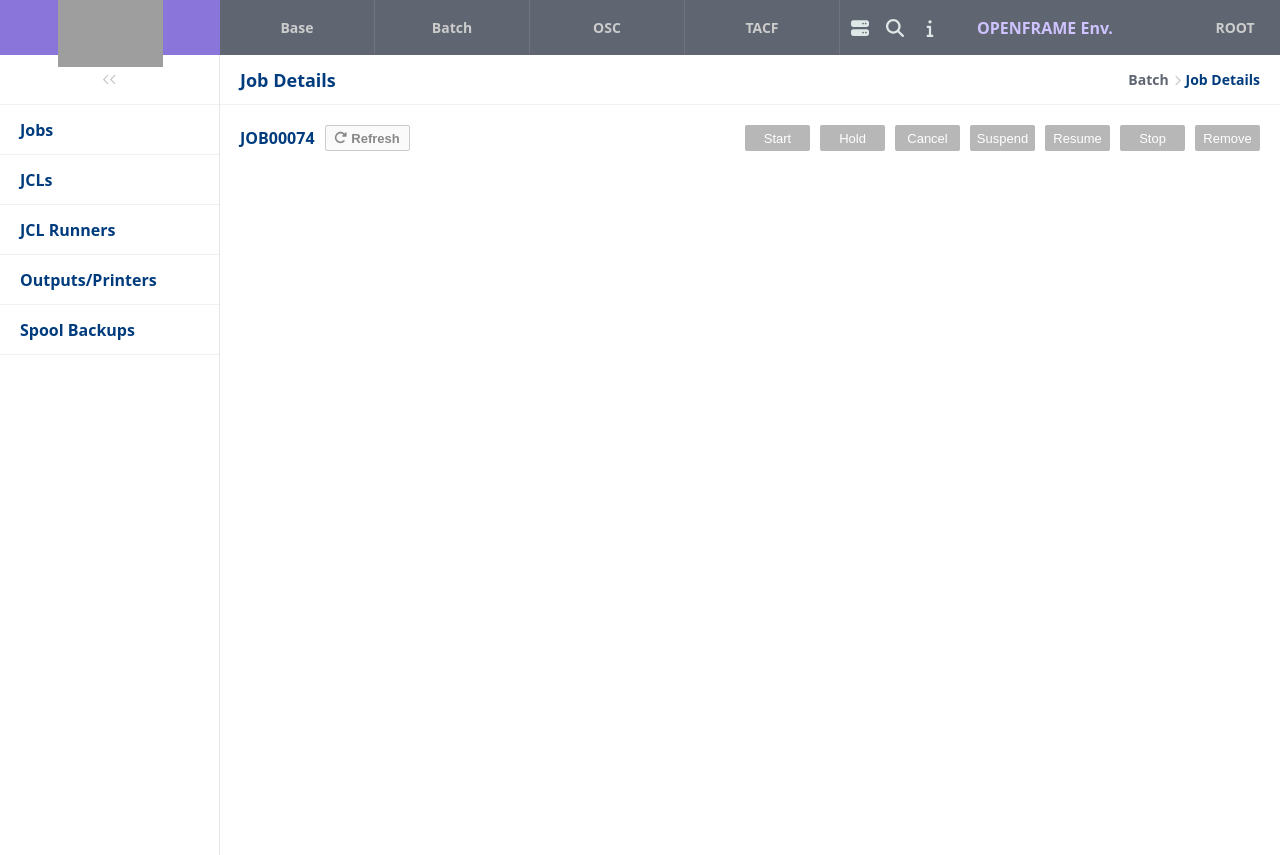
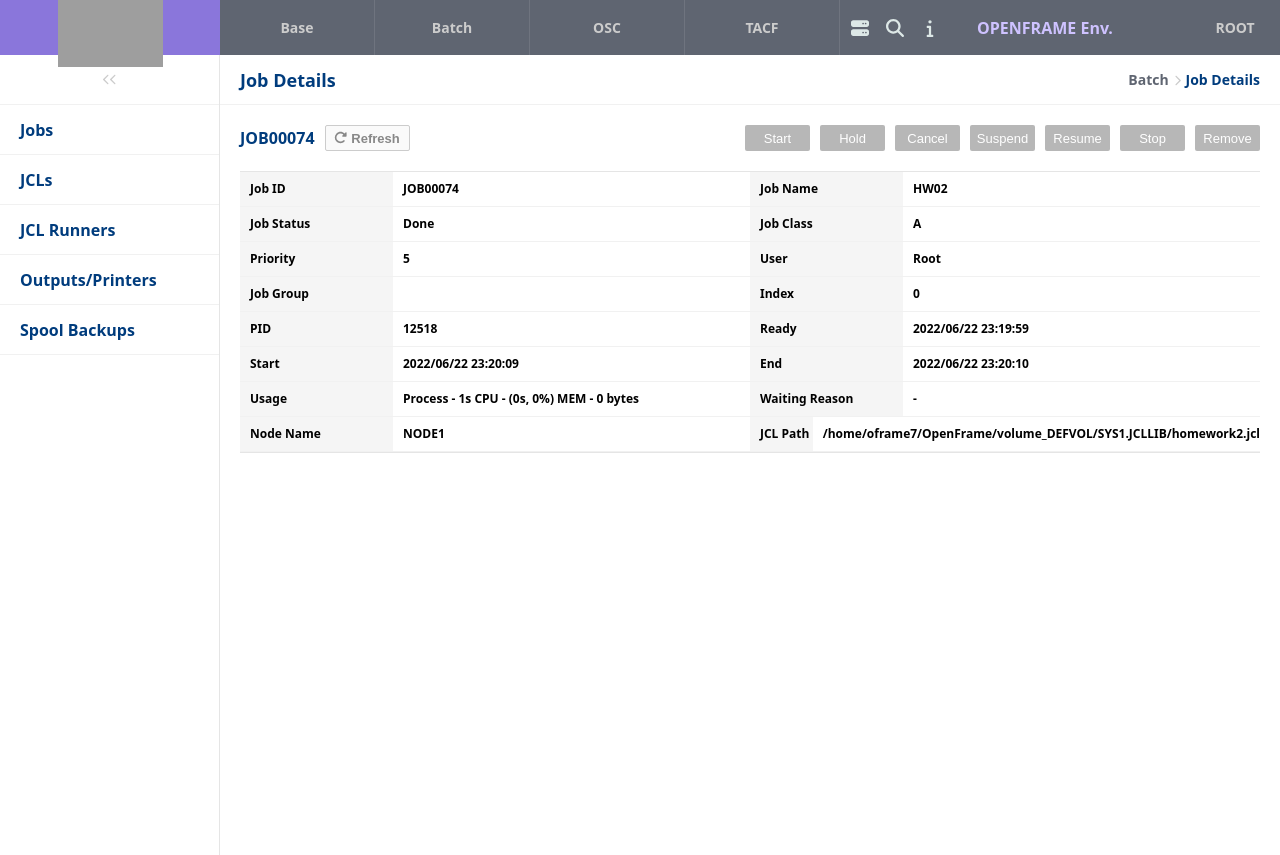
Before and after one commit to alwaysGPS/OFTanager, a React (Create React App) app: page /batch/jobs/detail in a window 1280 px wide. Shown: the top 855 px of the page. Built offline with nearby package versions, Linux system fonts and the light colour scheme.

Commit message:
Feat: Add Batch JobDetails 기본 info 박스 생성

```diff
--- a/package.json
+++ b/package.json
@@ -3,10 +3,13 @@
   "version": "0.1.0",
   "private": true,
   "dependencies": {
+    "@emotion/react": "^11.9.3",
+    "@emotion/styled": "^11.9.3",
     "@fortawesome/fontawesome-svg-core": "^6.1.1",
     "@fortawesome/free-regular-svg-icons": "^6.1.1",
     "@fortawesome/free-solid-svg-icons": "^6.1.1",
     "@fortawesome/react-fontawesome": "^0.1.18",
+    "@mui/material": "^5.8.6",
     "@testing-library/jest-dom": "^5.16.4",
     "@testing-library/react": "^13.3.0",
     "@testing-library/user-event": "^13.5.0",
--- a/src/components/batch/JobDetailInfo.js
+++ b/src/components/batch/JobDetailInfo.js
@@ -3,6 +3,7 @@ import { faRotateRight } from "@fortawesome/free-solid-svg-icons";
 import { Button, RefreshButton } from "../../components/common/Button";
 import styled from "styled-components";
 import { Box } from "../common/Box";
+// import { Button } from "@mui/material";
 
 const InfoHeader = styled.div`
   display: flex;
@@ -10,6 +11,8 @@ const InfoHeader = styled.div`
 `;
 
 const JobDetailTitleBox = styled(Box)`
+  margin-bottom: 20px;
+
   .job_name {
     font-size: 16px;
     color: ${({ theme }) => theme.colors.subMenuText};
@@ -24,26 +27,63 @@ const Buttons = styled.div`
   }
 `;
 
+const Table = styled.table`
+  width: 100%;
+  font-size: 12px;
+  font-weight: 700;
+
+  tbody {
+    display: flex;
+    flex-wrap: wrap;
+    border-top: solid 0.5px rgba(0, 0, 0, 0.1);
+    border-bottom: solid 0.5px rgba(0, 0, 0, 0.1);
+
+    tr {
+      width: 50%;
+      height: 35px;
+      display: flex;
+      align-items: center;
+      border-bottom: 1px solid #f1f1f1;
+    }
+
+    .jobinfo_subject {
+      width: 153px;
+      height: 100%;
+      padding-left: 10px;
+      display: flex;
+      background-color: #f5f5f5;
+      justify-content: flex-start;
+      align-items: center;
+    }
+
+    .jobinfo_value {
+      padding-left: 10px;
+    }
+  }
+`;
+
 function JobDetailInfo() {
-  const jobInfo = {
-    "Job ID": "JOB00074",
-    "Job Name": "HW02",
-    "Job Status": "Done",
-    "Job Class": "A",
-    Priority: "5",
-    User: "Root",
-    "Job Group": "",
-    Index: "0",
-    PID: "12518",
-    Ready: "2022/06/22 23:19:59",
-    Start: "2022/06/22 23:20:09",
-    End: "2022/06/22 23:20:10",
-    Usage: "Process - 1s CPU - (0s, 0%) MEM - 0 bytes",
-    "Waiting Reason": "-",
-    "Node Name": "NODE1",
-    "JCL Path":
-      "/home/oframe7/OpenFrame/volume_DEFVOL/SYS1.JCLLIB/homework2.jcl",
-  };
+  const jobInfo = [
+    { subject: "Job ID", value: "JOB00074" },
+    { subject: "Job Name", value: "HW02" },
+    { subject: "Job Status", value: "Done" },
+    { subject: "Job Class", value: "A" },
+    { subject: "Priority", value: "5" },
+    { subject: "User", value: "Root" },
+    { subject: "Job Group", value: "" },
+    { subject: "Index", value: "0" },
+    { subject: "PID", value: "12518" },
+    { subject: "Ready", value: "2022/06/22 23:19:59" },
+    { subject: "Start", value: "2022/06/22 23:20:09" },
+    { subject: "End", value: "2022/06/22 23:20:10" },
+    { subject: "Usage", value: "Process - 1s CPU - (0s, 0%) MEM - 0 bytes" },
+    { subject: "Waiting Reason", value: "-" },
+    { subject: "Node Name", value: "NODE1" },
+    {
+      subject: "JCL Path",
+      value: "/home/oframe7/OpenFrame/volume_DEFVOL/SYS1.JCLLIB/homework2.jcl",
+    },
+  ];
 
   return (
     <div>
@@ -79,9 +119,25 @@ function JobDetailInfo() {
           <Button>
             <span>Remove</span>
           </Button>
+          {/* <Button variant="contained" disableElevation>
+            Disable elevation
+          </Button> */}
         </Buttons>
       </InfoHeader>
-      <div className="infoTable"></div>
+
+      {/* JobInfo Table */}
+      <Table>
+        <tbody>
+          {jobInfo.map((content, index) => {
+            return (
+              <tr className="jobinfo_row">
+                <th className="jobinfo_subject">{content.subject}</th>
+                <td className="jobinfo_value">{content.value}</td>
+              </tr>
+            );
+          })}
+        </tbody>
+      </Table>
     </div>
   );
 }
```
Also changed, not shown: 1 other file (tests, documents, lock files or other folders).
